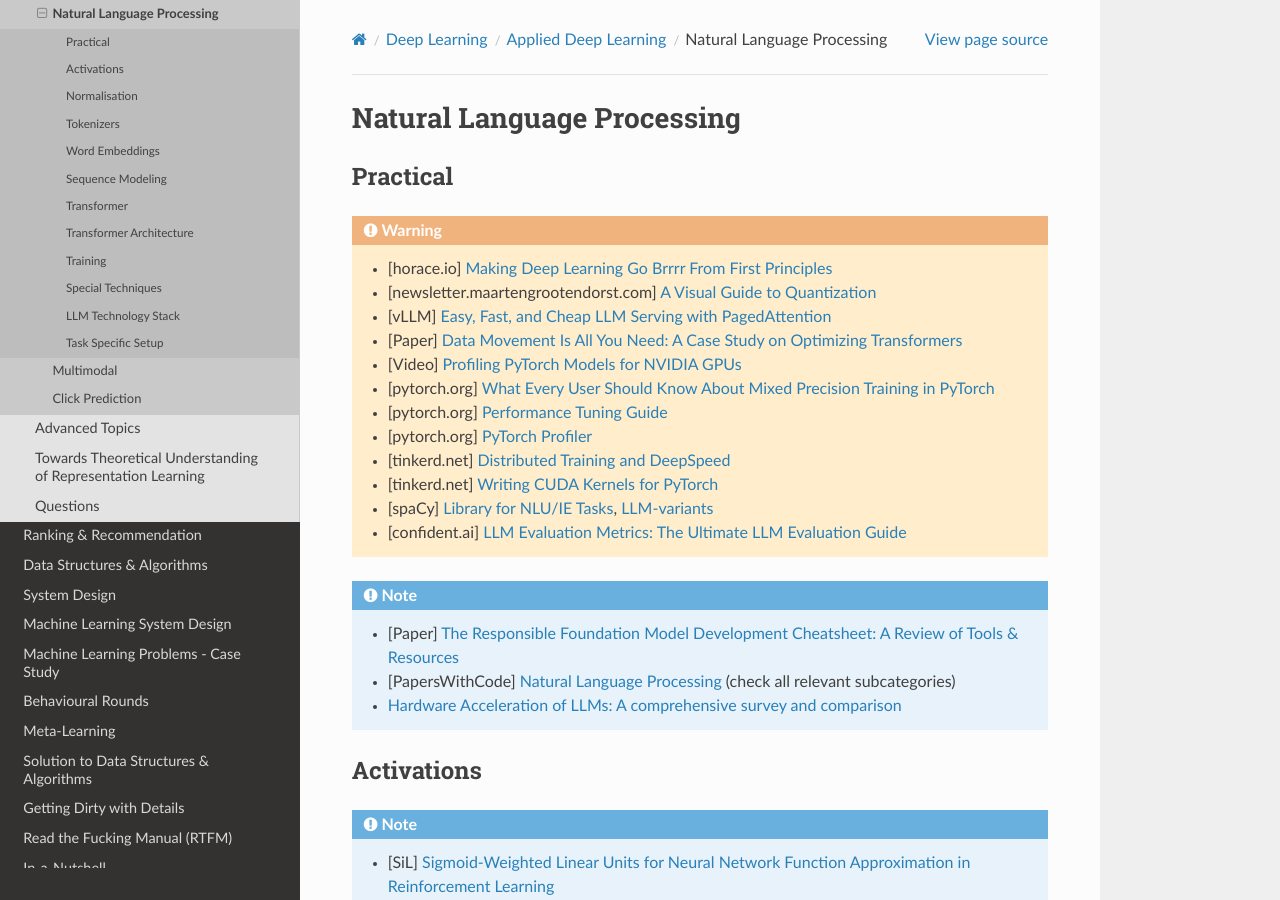
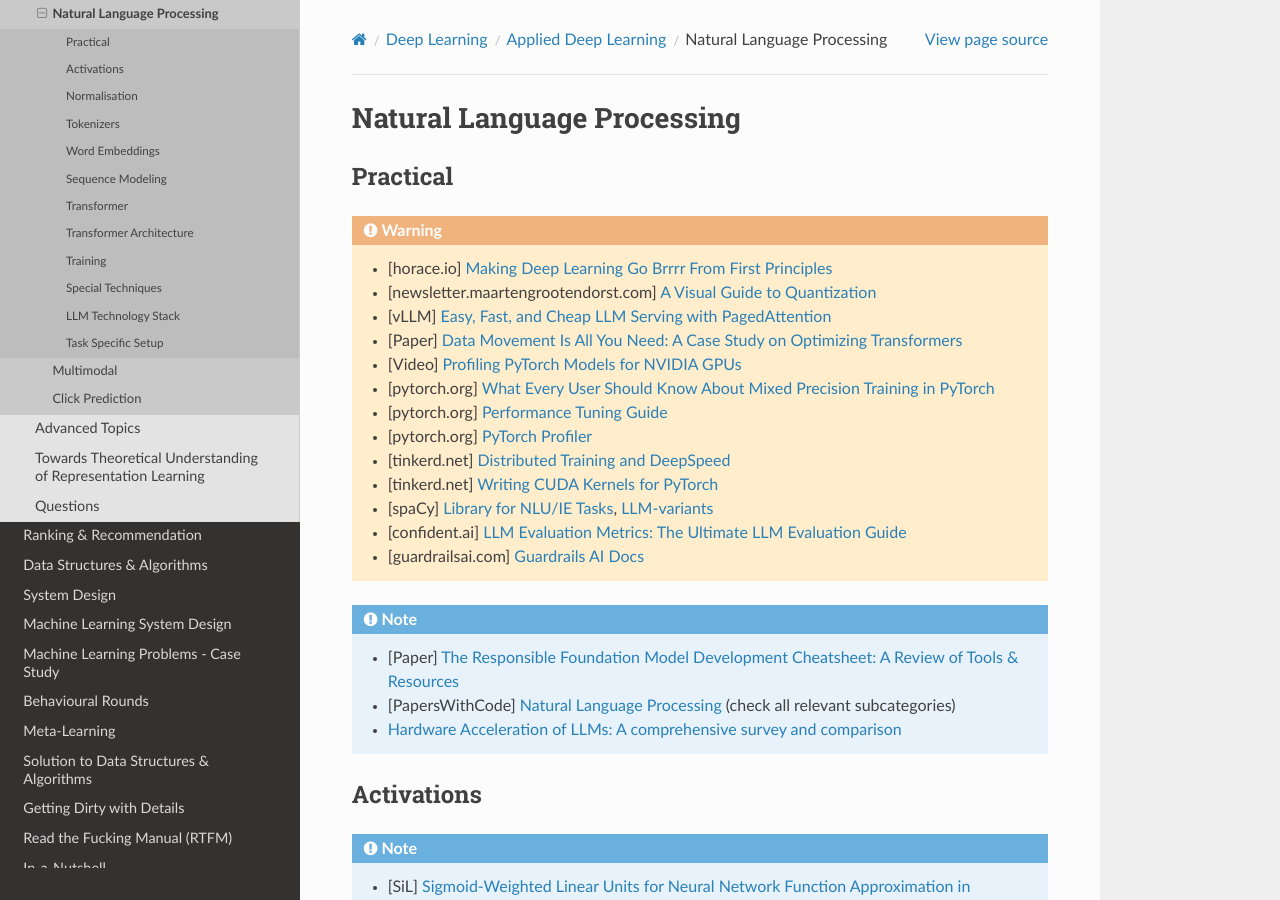
Before and after one commit to uselesstechjunks/leetcode, a Sphinx documentation site: the page built from docs/source/dl/application/nlp.rst, in a window 1280 px wide and 900 px high. Built offline with Sphinx 7.4.7 and the Read the Docs theme 2.0.0, drawn with Linux system fonts in a browser that asks for light colours.

Commit message:
Update nlp.rst

```diff
--- a/docs/source/dl/application/nlp.rst
+++ b/docs/source/dl/application/nlp.rst
@@ -17,6 +17,7 @@ Practical
 	* [tinkerd.net] `Writing CUDA Kernels for PyTorch <https://tinkerd.net/blog/machine-learning/cuda-basics/>`_
 	* [spaCy] `Library for NLU/IE Tasks <https://spacy.io/usage/spacy-101>`_, `LLM-variants <https://spacy.io/usage/large-language-models>`_
 	* [confident.ai] `LLM Evaluation Metrics: The Ultimate LLM Evaluation Guide <https://www.confident-ai.com/blog/llm-evaluation-metrics-everything-you-need-for-llm-evaluation>`_
+	* [guardrailsai.com] `Guardrails AI Docs <https://www.guardrailsai.com/docs>`_
 
 .. note::
 	* [Paper] `The Responsible Foundation Model Development Cheatsheet: A Review of Tools & Resources <https://arxiv.org/abs/2406.16746>`_
```
